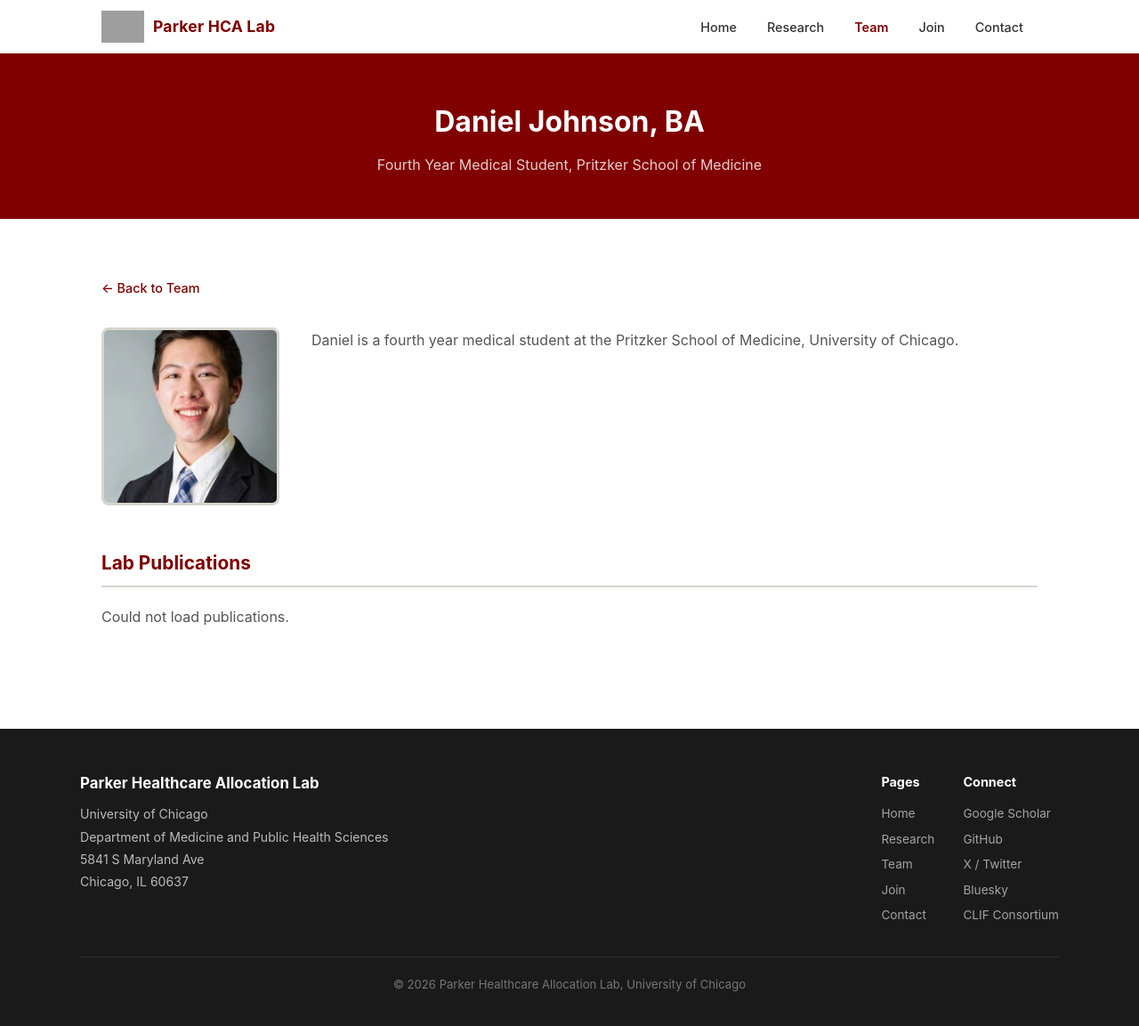
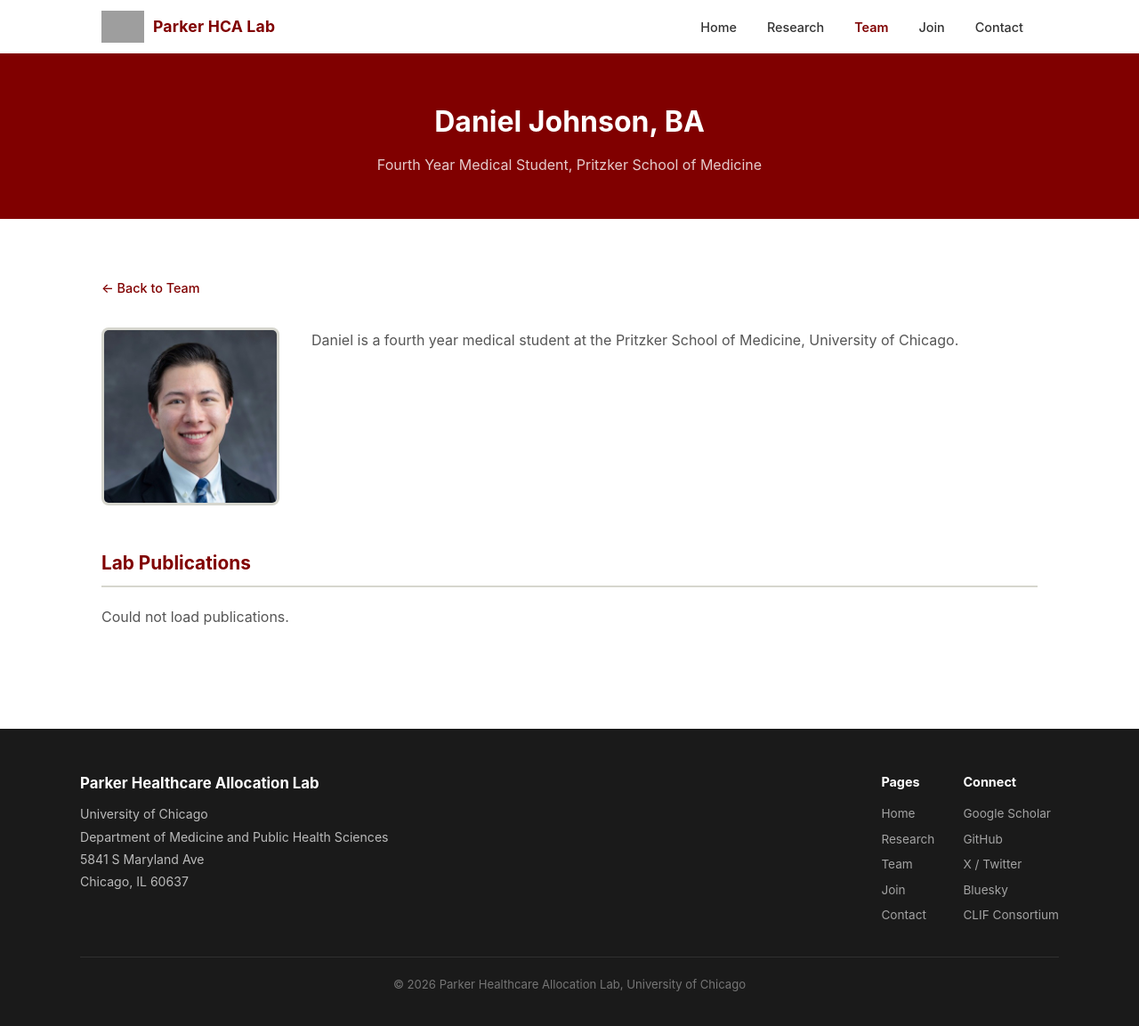
Before and after one commit to Healthcare-Allocation-Lab/healthcare-allocation-lab.github.io, a Jekyll site: the page built from _team_members/daniel-johnson.md, in a window 1280 px wide and 1165 px high. Shown: the top 1153 px of the window at 89% size. Built offline with Jekyll 4.4.1, drawn with Linux system fonts in a browser that asks for light colours; comment, search, counter and statistics services are not loaded; grey boxes are pictures that could not be loaded.

Commit message:
Update Team Members “daniel-johnson”

```diff
--- a/_team_members/daniel-johnson.md
+++ b/_team_members/daniel-johnson.md
@@ -1,11 +1,11 @@
 ---
-member_name: "Daniel Johnson, BA"
-role: "Fourth Year Medical Student, Pritzker School of Medicine"
-slug: "daniel-johnson"
-pubmed_name: "Johnson DY"
-photo: "images/team/daniel-johnson.jpg"
-title: "Daniel Johnson | Parker Healthcare Allocation Lab"
-description: "Profile of Daniel Johnson at the Parker HCA Lab."
+member_name: Daniel Johnson, BA
+role: Fourth Year Medical Student, Pritzker School of Medicine
+slug: daniel-johnson
+photo: images/team/johnson_daniel_2-sm_square.jpeg
+pubmed_name: Johnson DY
+title: Daniel Johnson | Parker Healthcare Allocation Lab
+description: Profile of Daniel Johnson at the Parker HCA Lab.
 ---
 
 Daniel is a fourth year medical student at the Pritzker School of Medicine, University of Chicago.
```
Also changed, not shown: images/team/johnson_daniel_2-sm_square.jpeg (added).
